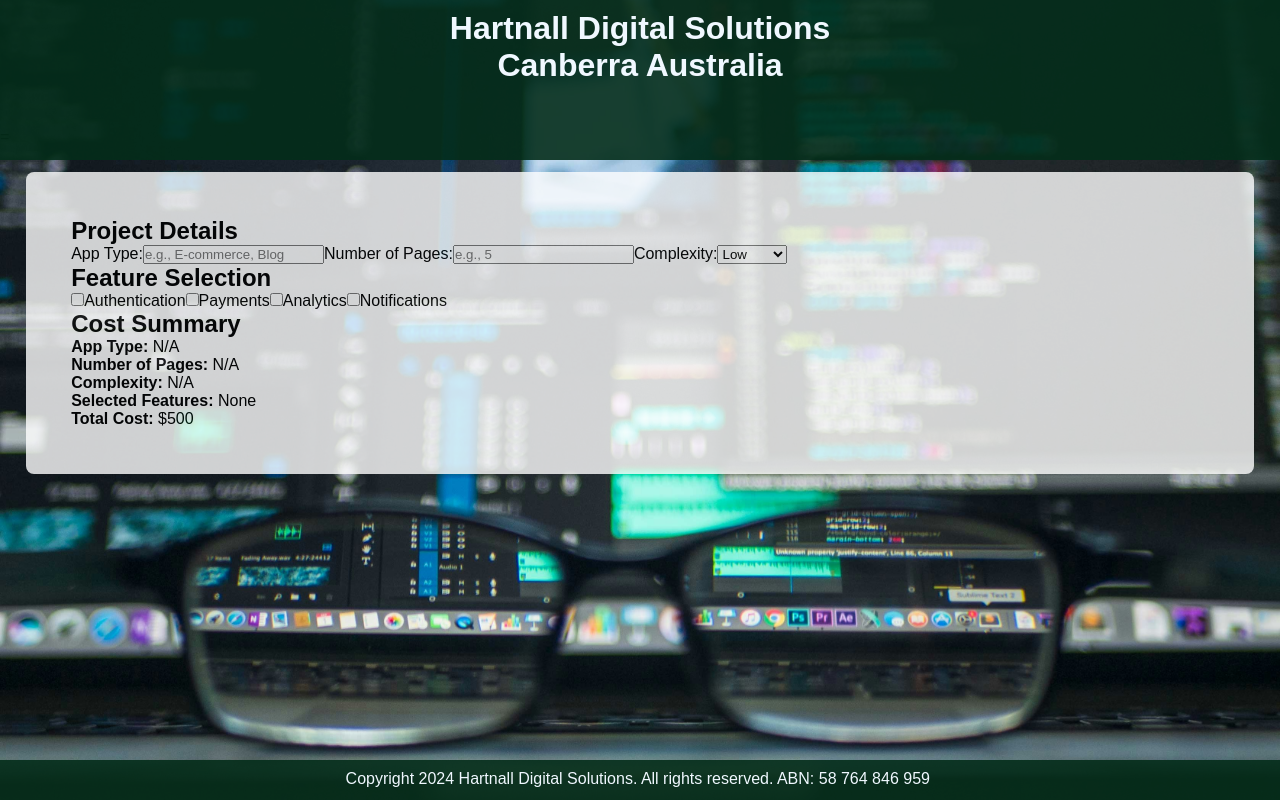
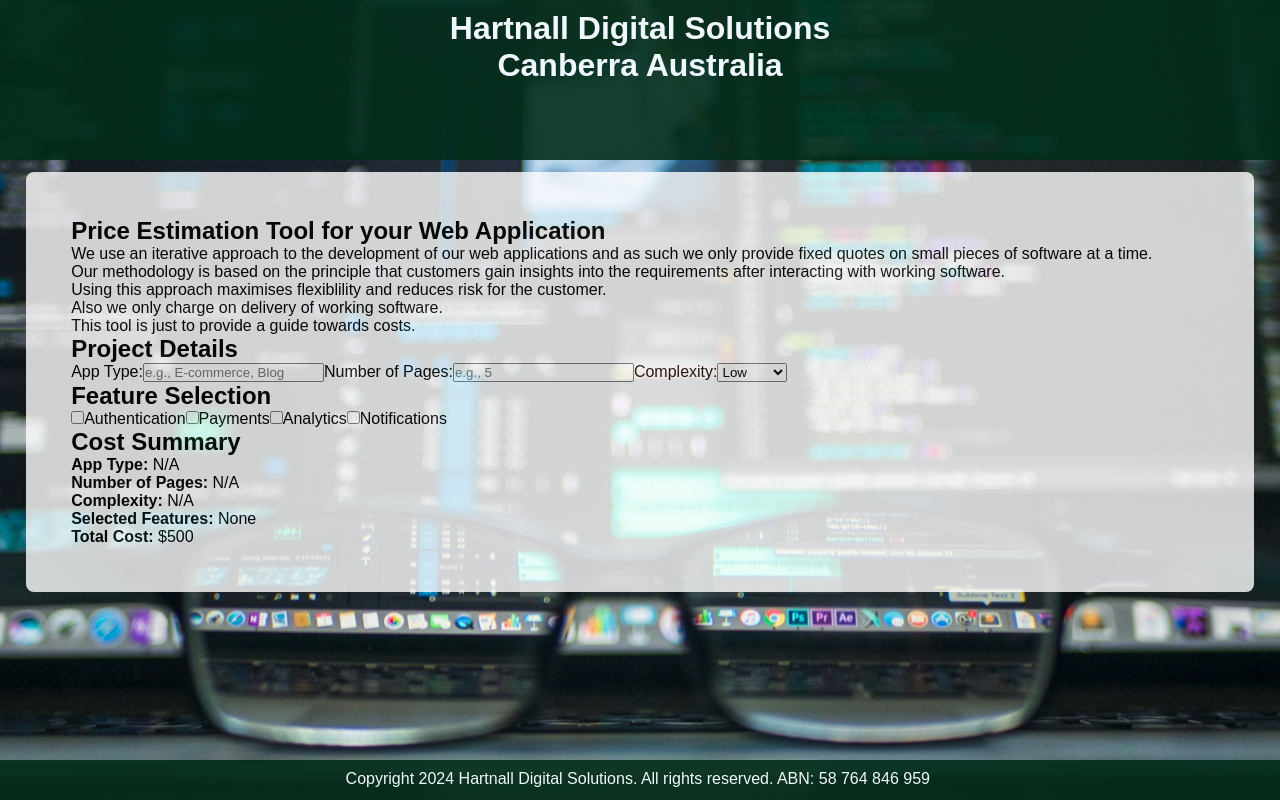
Before and after one commit to emmahartnall/react_nov_23, a React (Create React App) app: page / in a window 1280 px wide. Built offline with nearby package versions, Linux system fonts and the light colour scheme.

Commit message:
added desciption

```diff
--- a/src/Quote2.jsx
+++ b/src/Quote2.jsx
@@ -1,7 +1,8 @@
 // Quote2.jsx
 import React, { useState } from "react";
-//import Heading from "./components/Heading";
 import ProjectDetailsForm from "./components/ProjectDetailsForm";
+import Heading from "./components/Heading";
+import DescriptionMethodology from "./components/DescriptionMethodology";
 import FeatureSelection from "./components/FeatureSelection";
 import CostSummary from "./components/CostSummary";
 import Header from "./components/Header";
@@ -36,7 +37,16 @@ const Quote = () => {
       <main>=
         <section class="transparent-section">
           <div class="content">
+            <Heading>Price Estimation Tool for your Web Application</Heading>
 
+            <DescriptionMethodology>
+              <p>We use an iterative approach to the development of our web applications and as such we only provide fixed quotes on small pieces of software at a time.</p>
+              <p>Our methodology is based on the principle that customers gain insights into the requirements after interacting with working software.</p>
+              <p>Using this approach maximises flexiblility and reduces risk for the customer.</p>
+
+              <p>Also we only charge on delivery of working software.</p>
+              <p>This tool is just to provide a guide towards costs.</p>
+            </DescriptionMethodology>
             <ProjectDetailsForm setProjectDetails={setProjectDetails} />
             <FeatureSelection
               selectedFeatures={selectedFeatures}
@@ -48,7 +58,7 @@ const Quote = () => {
               totalCost={calculateTotalCost()}
             />
           </div>
-          </section>
+        </section>
 
       </main>
 
--- /dev/null
+++ b/src/components/DescriptionMethodology.jsx
@@ -0,0 +1,12 @@
+// components/DescriptionMethodology.jsx
+import React from "react";
+
+function DescriptionMethodology({ children }) {
+  return (
+    <p>
+      {children}
+    </p>
+  );
+}
+
+export default DescriptionMethodology;
--- a/src/components/Heading.jsx
+++ b/src/components/Heading.jsx
@@ -1,16 +1,11 @@
-// components/Heading.jsx
 import React from "react";
 
-const Heading = () => {
+function Heading({ children }) {
   return (
-    <Heading>
-      <h1>Price Estimation Tool Web Application development.</h1>
-      <p>We use an iterative method to develop web applications, so we only provide fixed estimates on small pieces of work at a time.</p>
-      <p>You also only pay for working software.</p>
-      <p>This tool is just to provide a guide towards costs.</p>
-    </Heading>
-
+    <h1>
+      {children}
+    </h1>
   );
-};
+}
 
 export default Heading;
```
